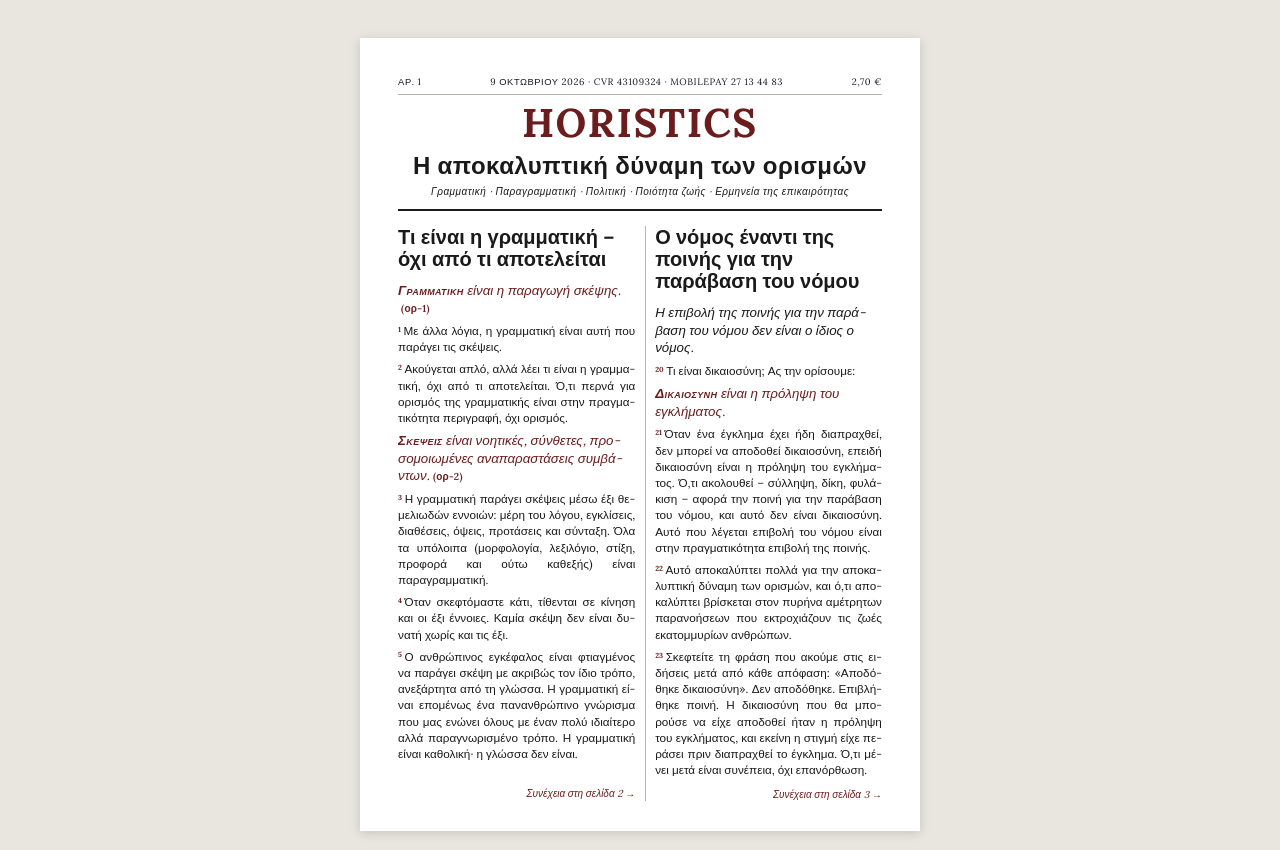
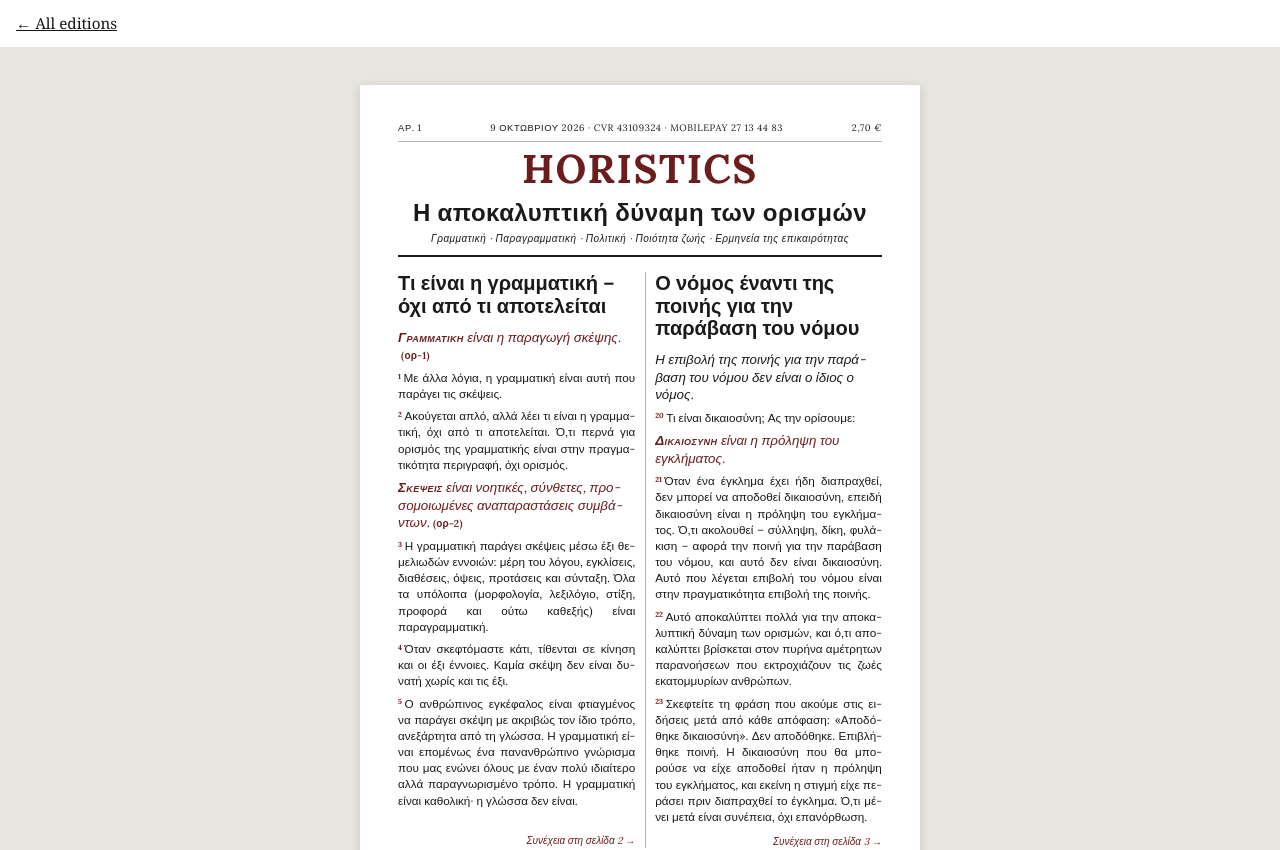
Before and after one commit to parlamas/prosopocracy, a Next.js app: page /paper/greek in a window 1280 px wide. Shown: the top 850 px of the page. Built offline with nearby package versions, Linux system fonts and the light colour scheme.

Commit message:
Add back link to /paper on edition pages

```diff
--- a/app/paper/PaperShell.tsx
+++ b/app/paper/PaperShell.tsx
@@ -1,4 +1,7 @@
+
+//app/paper/PaperShell.tsx
 import { ReactNode } from "react";
+import Link from "next/link";
 import { Lora, Literata } from "next/font/google";
 
 const lora = Lora({
@@ -20,6 +23,7 @@ const printCss = `
 @page { size: 148mm 210mm; margin: 0; }
 @media print {
   html, body { margin: 0 !important; padding: 0 !important; background: #fff !important; }
+  .paper-back { display: none !important; }
   body * { visibility: hidden; }
   #paper-root, #paper-root * { visibility: visible; }
   #paper-root { position: absolute; left: 0; top: 0; }
@@ -29,13 +33,23 @@ const printCss = `
 /** Shared wrapper for every edition page: fonts + print settings. */
 export default function PaperShell({ children }: { children: ReactNode }) {
   return (
+    <>
+      <style dangerouslySetInnerHTML={{ __html: printCss }} />
+      <nav
+        className="paper-back"
+        style={{ padding: "0.75rem 1rem", fontFamily: "Georgia, serif", fontSize: "0.95rem" }}
+      >
+        <Link href="/paper" style={{ textDecoration: "underline" }}>
+          &larr; All editions
+        </Link>
+      </nav>
       <div
         id="paper-root"
         className={lora.className}
         style={{ fontFamily: `${first(lora.style.fontFamily)}, ${greekFont.style.fontFamily}` }}
       >
-      <style dangerouslySetInnerHTML={{ __html: printCss }} />
         {children}
       </div>
+    </>
   );
 }
```
Lines whose indentation alone changed are shown as unchanged.
